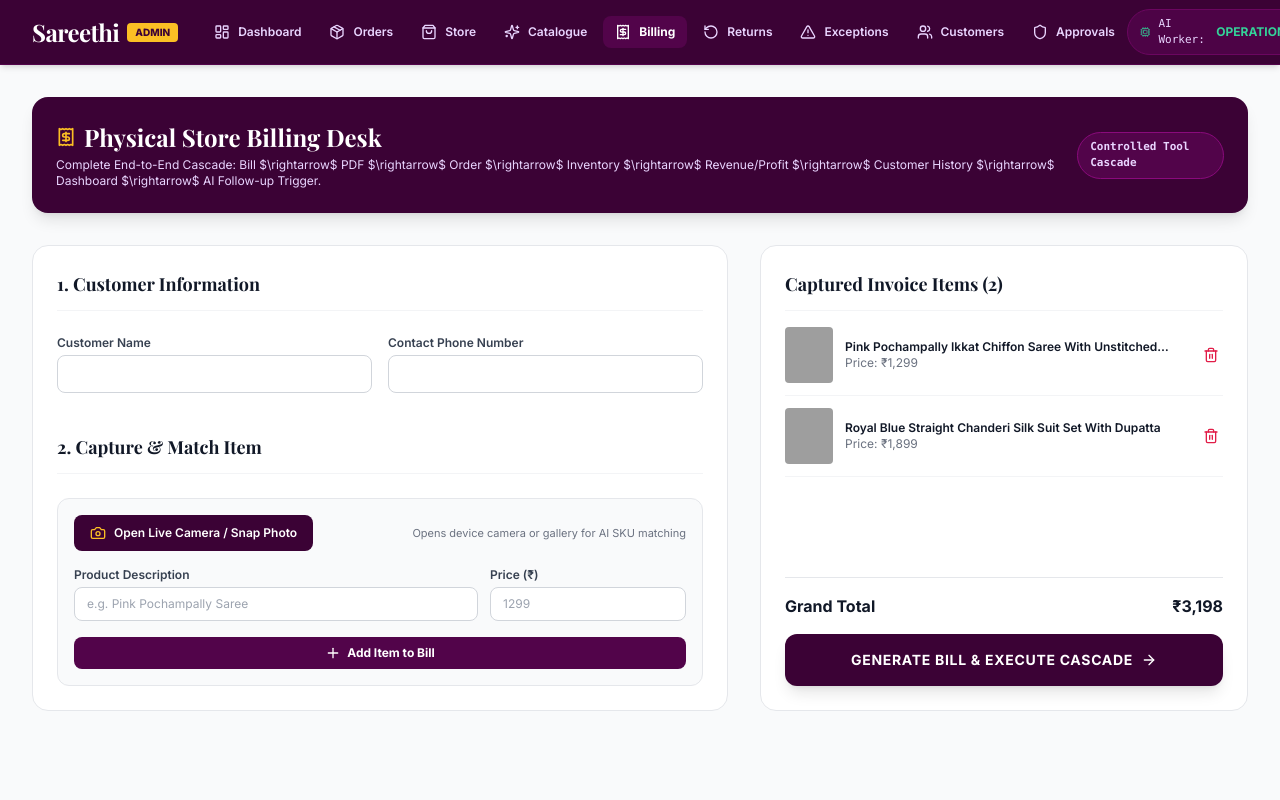
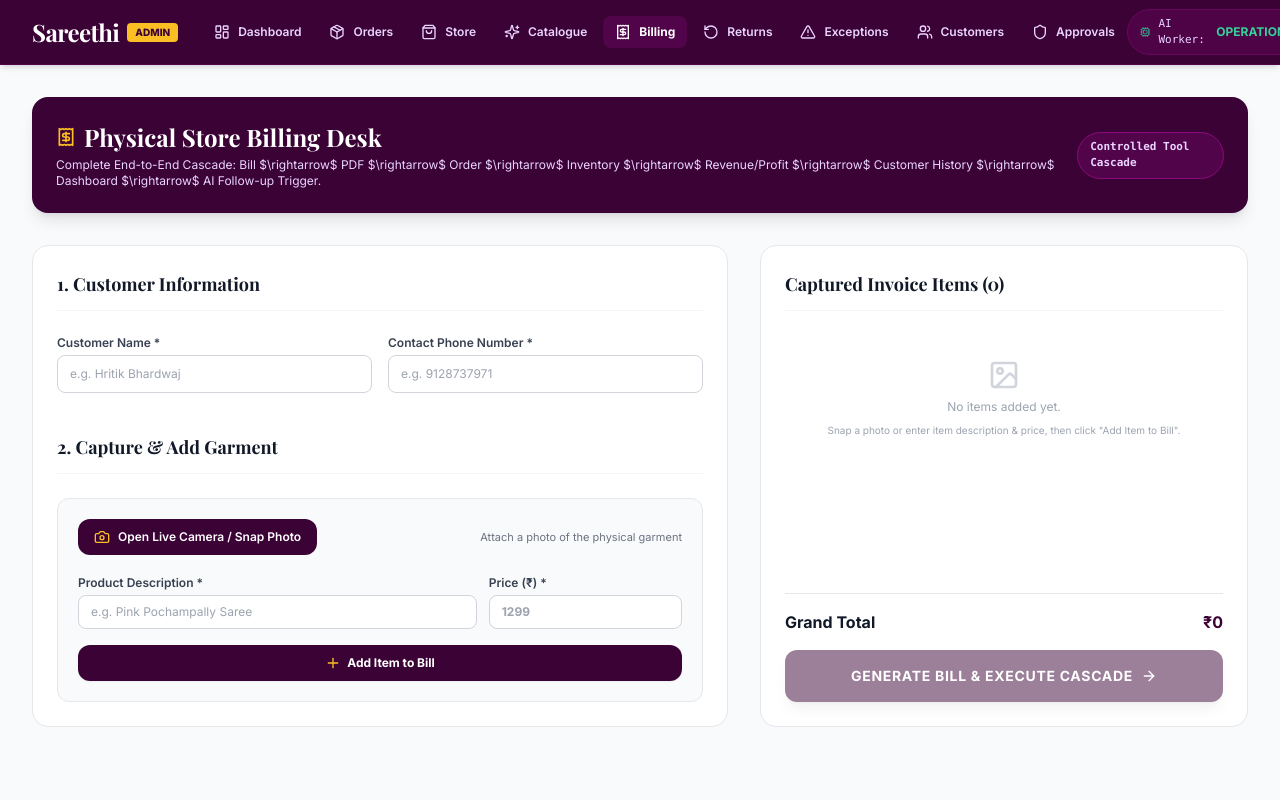
Before and after one commit to hritikbhardwaj12/Sareethi, a Next.js app: page /admin/billing in a window 1280 px wide. Shown: the top 800 px of the page. Built offline with nearby package versions, Linux system fonts and the light colour scheme; grey boxes are pictures that could not be loaded; a web font is replaced by a local one.

Commit message:
fix: empty default billing items and streamlined single-step camera photo attachment

```diff
--- a/src/app/admin/billing/page.tsx
+++ b/src/app/admin/billing/page.tsx
@@ -5,8 +5,8 @@ import { AdminHeader } from '@/components/admin/AdminHeader';
 import { Footer } from '@/components/layout/Footer';
 import { useStoreData } from '@/context/StoreDataContext';
 import { CameraCaptureModal } from '@/components/admin/CameraCaptureModal';
-import { executeEndToEndBillingCascadeAction, matchProductPhotoAction, BillItemPayload, CreateBillResult } from '@/lib/actions/billing';
-import { Receipt, Camera, Plus, Trash2, CheckCircle2, Sparkles, Printer, ArrowRight, TrendingUp, ShieldCheck } from 'lucide-react';
+import { executeEndToEndBillingCascadeAction, BillItemPayload, CreateBillResult } from '@/lib/actions/billing';
+import { Receipt, Camera, Plus, Trash2, CheckCircle2, Sparkles, Printer, ArrowRight, X, Image as ImageIcon } from 'lucide-react';
 import Link from 'next/link';
 
 export default function AdminBillingPage() {
@@ -17,69 +17,41 @@ export default function AdminBillingPage() {
   const [customerName, setCustomerName] = useState('');
   const [customerPhone, setCustomerPhone] = useState('');
 
-  // Captured Items List
-  const [items, setItems] = useState<BillItemPayload[]>([
-    {
-      product_id: 'SAR-00001',
-      product_name: 'Pink Pochampally Ikkat Chiffon Saree With Unstitched Blouse Piece',
-      captured_image_url: 'https://images.unsplash.com/photo-1610030469983-98e550d6193c?auto=format&fit=crop&w=800&q=80',
-      unit_price: 1299,
-      quantity: 1,
-    },
-    {
-      product_id: 'SUIT-00001',
-      product_name: 'Royal Blue Straight Chanderi Silk Suit Set With Dupatta',
-      captured_image_url: 'https://images.unsplash.com/photo-1583391733956-3750e0ff4e8b?auto=format&fit=crop&w=800&q=80',
-      unit_price: 1899,
-      quantity: 1,
-    },
-  ]);
+  // Captured Items List (Empty by default)
+  const [items, setItems] = useState<BillItemPayload[]>([]);
 
   // Current Item Capture State
   const [newItemName, setNewItemName] = useState('');
   const [newItemPrice, setNewItemPrice] = useState('');
-  const [newItemImage, setNewItemImage] = useState('');
+  const [newItemImage, setNewItemImage] = useState<string | null>(null);
   const [cameraModalOpen, setCameraModalOpen] = useState(false);
 
   // End-to-End Cascade Result
   const [billResult, setBillResult] = useState<CreateBillResult | null>(null);
 
-  const handleProductSelectedFromCamera = (matched: {
-    product_id: string;
-    product_name: string;
-    unit_price: number;
-    captured_image_url: string;
-  }) => {
-    setNewItemName(matched.product_name);
-    setNewItemPrice(matched.unit_price.toString());
-    setNewItemImage(matched.captured_image_url);
+  const handleAddItem = () => {
+    if (!newItemName.trim() || !newItemPrice) {
+      alert('Please provide a product description and price.');
+      return;
+    }
 
-    // Also auto-add item to bill list
     setItems((prev) => [
       ...prev,
       {
-        product_id: matched.product_id,
-        product_name: matched.product_name,
-        unit_price: matched.unit_price,
+        product_id: `ITEM-${Math.floor(1000 + Math.random() * 9000)}`,
+        product_name: newItemName.trim(),
+        unit_price: parseFloat(newItemPrice) || 0,
         quantity: 1,
-        captured_image_url: matched.captured_image_url,
+        captured_image_url:
+          newItemImage ||
+          'https://images.unsplash.com/photo-1610030469983-98e550d6193c?auto=format&fit=crop&w=800&q=80',
       },
     ]);
-  };
 
-  const handleAddItem = () => {
-    if (!newItemName || !newItemPrice) return;
-    setItems((prev) => [
-      ...prev,
-      {
-        product_name: newItemName,
-        unit_price: parseFloat(newItemPrice) || 0,
-        quantity: 1,
-        captured_image_url: 'https://images.unsplash.com/photo-1617627143750-d86bc21e42bb?auto=format&fit=crop&w=800&q=80',
-      },
-    ]);
+    // Reset item capture inputs
     setNewItemName('');
     setNewItemPrice('');
+    setNewItemImage(null);
   };
 
   const handleRemoveItem = (index: number) => {
@@ -89,7 +61,14 @@ export default function AdminBillingPage() {
   const totalAmount = items.reduce((sum, item) => sum + item.unit_price * item.quantity, 0);
 
   const handleGenerateBill = () => {
-    if (items.length === 0 || !customerName || !customerPhone) return;
+    if (items.length === 0) {
+      alert('Please add at least one item to the bill.');
+      return;
+    }
+    if (!customerName.trim() || !customerPhone.trim()) {
+      alert('Please enter Customer Name and Contact Phone Number.');
+      return;
+    }
 
     startTransition(async () => {
       // 1. Update persistent local store state
@@ -102,8 +81,8 @@ export default function AdminBillingPage() {
       // 2. Call server action for backend cascade
       try {
         await executeEndToEndBillingCascadeAction({
-          customer_name: customerName,
-          customer_phone: customerPhone,
+          customer_name: customerName.trim(),
+          customer_phone: customerPhone.trim(),
           items,
         });
       } catch (err) {
@@ -148,7 +127,7 @@ export default function AdminBillingPage() {
               </div>
               <button
                 onClick={() => window.print()}
-                className="px-4 py-2 bg-purple-950 text-white font-bold text-xs rounded-lg hover:bg-purple-900 flex items-center gap-1.5 shadow-sm"
+                className="px-4 py-2 bg-purple-950 text-white font-bold text-xs rounded-lg hover:bg-purple-900 flex items-center gap-1.5 shadow-sm cursor-pointer"
               >
                 <Printer className="w-4 h-4" /> PRINT PDF
               </button>
@@ -230,8 +209,8 @@ export default function AdminBillingPage() {
                 View Admin Dashboard <ArrowRight className="w-3.5 h-3.5" />
               </Link>
               <button
-                onClick={() => { setBillResult(null); setItems([]); }}
-                className="px-6 py-2.5 bg-purple-950 text-white font-bold text-xs rounded-xl hover:bg-purple-900 shadow-md"
+                onClick={() => { setBillResult(null); setItems([]); setCustomerName(''); setCustomerPhone(''); }}
+                className="px-6 py-2.5 bg-purple-950 text-white font-bold text-xs rounded-xl hover:bg-purple-900 shadow-md cursor-pointer"
               >
                 Start New Bill
               </button>
@@ -246,45 +225,69 @@ export default function AdminBillingPage() {
 
               <div className="grid grid-cols-2 gap-4 text-xs">
                 <div>
-                  <label className="block font-semibold text-gray-700 mb-1">Customer Name</label>
+                  <label className="block font-semibold text-gray-700 mb-1">Customer Name *</label>
                   <input
                     type="text"
                     required
+                    placeholder="e.g. Hritik Bhardwaj"
                     value={customerName}
                     onChange={(e) => setCustomerName(e.target.value)}
-                    className="w-full px-3 py-2.5 border border-gray-300 rounded-lg focus:ring-1 focus:ring-purple-950 focus:outline-none"
+                    className="w-full px-3 py-2.5 border border-gray-300 rounded-lg focus:ring-1 focus:ring-purple-950 focus:outline-none bg-white"
                   />
                 </div>
 
                 <div>
-                  <label className="block font-semibold text-gray-700 mb-1">Contact Phone Number</label>
+                  <label className="block font-semibold text-gray-700 mb-1">Contact Phone Number *</label>
                   <input
                     type="tel"
                     required
+                    placeholder="e.g. 9128737971"
                     value={customerPhone}
                     onChange={(e) => setCustomerPhone(e.target.value)}
-                    className="w-full px-3 py-2.5 border border-gray-300 rounded-lg focus:ring-1 focus:ring-purple-950 focus:outline-none"
+                    className="w-full px-3 py-2.5 border border-gray-300 rounded-lg focus:ring-1 focus:ring-purple-950 focus:outline-none bg-white"
                   />
                 </div>
               </div>
 
-              <h2 className="font-serif text-lg font-bold text-gray-900 border-b border-gray-100 pb-3 pt-4">2. Capture & Match Item</h2>
+              <h2 className="font-serif text-lg font-bold text-gray-900 border-b border-gray-100 pb-3 pt-4">2. Capture & Add Garment</h2>
 
-              <div className="p-4 bg-gray-50 border border-gray-200 rounded-xl space-y-4 text-xs">
+              <div className="p-5 bg-gray-50 border border-gray-200 rounded-xl space-y-4 text-xs">
+                {/* Photo Attachment Section */}
                 <div className="flex flex-col sm:flex-row gap-3 items-start sm:items-center justify-between">
                   <button
                     type="button"
                     onClick={() => setCameraModalOpen(true)}
-                    className="px-4 py-2.5 bg-purple-950 text-white font-semibold rounded-lg hover:bg-purple-900 flex items-center gap-2 shadow-xs cursor-pointer"
+                    className="px-4 py-2.5 bg-purple-950 text-white font-semibold rounded-xl hover:bg-purple-900 flex items-center gap-2 shadow-xs cursor-pointer"
                   >
-                    <Camera className="w-4 h-4 text-amber-400" /> Open Live Camera / Snap Photo
+                    <Camera className="w-4 h-4 text-amber-400" />
+                    {newItemImage ? 'Retake / Change Photo' : 'Open Live Camera / Snap Photo'}
                   </button>
-                  <span className="text-gray-500 text-[11px]">Opens device camera or gallery for AI SKU matching</span>
+                  <span className="text-gray-500 text-[11px]">Attach a photo of the physical garment</span>
                 </div>
 
-                <div className="grid grid-cols-3 gap-3">
+                {/* Attached Image Thumbnail */}
+                {newItemImage && (
+                  <div className="flex items-center gap-3 p-2 bg-white rounded-xl border border-gray-200">
+                    <img src={newItemImage} alt="Captured" className="w-14 h-16 object-cover rounded-lg" />
+                    <div className="flex-1">
+                      <span className="font-bold text-gray-800 text-xs block">Photo Attached</span>
+                      <span className="text-[10px] text-gray-400">Ready to add to bill</span>
+                    </div>
+                    <button
+                      type="button"
+                      onClick={() => setNewItemImage(null)}
+                      className="p-1.5 text-gray-400 hover:text-rose-600 rounded-lg cursor-pointer"
+                      title="Remove Photo"
+                    >
+                      <X className="w-4 h-4" />
+                    </button>
+                  </div>
+                )}
+
+                {/* Product Description and Price Inputs */}
+                <div className="grid grid-cols-3 gap-3 pt-1">
                   <div className="col-span-2">
-                    <label className="block font-semibold text-gray-700 mb-1">Product Description</label>
+                    <label className="block font-semibold text-gray-700 mb-1">Product Description *</label>
                     <input
                       type="text"
                       placeholder="e.g. Pink Pochampally Saree"
@@ -294,13 +297,13 @@ export default function AdminBillingPage() {
                     />
                   </div>
                   <div>
-                    <label className="block font-semibold text-gray-700 mb-1">Price (₹)</label>
+                    <label className="block font-semibold text-gray-700 mb-1">Price (₹) *</label>
                     <input
                       type="number"
                       placeholder="1299"
                       value={newItemPrice}
                       onChange={(e) => setNewItemPrice(e.target.value)}
-                      className="w-full px-3 py-2 border border-gray-300 rounded-lg bg-white focus:outline-none"
+                      className="w-full px-3 py-2 border border-gray-300 rounded-lg bg-white focus:outline-none font-bold"
                     />
                   </div>
                 </div>
@@ -308,9 +311,9 @@ export default function AdminBillingPage() {
                 <button
                   type="button"
                   onClick={handleAddItem}
-                  className="w-full py-2 bg-purple-900 text-white font-bold rounded-lg hover:bg-purple-800 flex items-center justify-center gap-1.5 cursor-pointer"
+                  className="w-full py-2.5 bg-purple-950 text-white font-bold rounded-xl hover:bg-purple-900 flex items-center justify-center gap-1.5 shadow-sm cursor-pointer"
                 >
-                  <Plus className="w-4 h-4" /> Add Item to Bill
+                  <Plus className="w-4 h-4 text-amber-400" /> Add Item to Bill
                 </button>
               </div>
             </div>
@@ -320,25 +323,33 @@ export default function AdminBillingPage() {
               <div>
                 <h2 className="font-serif text-lg font-bold text-gray-900 border-b border-gray-100 pb-3">Captured Invoice Items ({items.length})</h2>
                 <div className="space-y-3 mt-4 max-h-80 overflow-y-auto">
-                  {items.map((item, idx) => (
+                  {items.length === 0 ? (
+                    <div className="p-8 text-center text-gray-400 space-y-2">
+                      <ImageIcon className="w-8 h-8 mx-auto text-gray-300" />
+                      <p className="text-xs">No items added yet.</p>
+                      <p className="text-[10px] text-gray-400">Snap a photo or enter item description & price, then click "Add Item to Bill".</p>
+                    </div>
+                  ) : (
+                    items.map((item, idx) => (
                       <div key={idx} className="flex gap-3 text-xs border-b border-gray-100 pb-3 items-center">
-                      <img src={item.captured_image_url || 'https://images.unsplash.com/photo-1610030469983-98e550d6193c?auto=format&fit=crop&w=800&q=80'} alt={item.product_name} className="w-12 h-14 object-cover rounded bg-gray-50" />
+                        <img src={item.captured_image_url || 'https://images.unsplash.com/photo-1610030469983-98e550d6193c?auto=format&fit=crop&w=800&q=80'} alt={item.product_name} className="w-12 h-14 object-cover rounded-lg bg-gray-50" />
                         <div className="flex-1">
                           <p className="font-semibold text-gray-900 line-clamp-1">{item.product_name}</p>
                           <p className="text-gray-500">Price: ₹{item.unit_price.toLocaleString()}</p>
                         </div>
-                      <button onClick={() => handleRemoveItem(idx)} className="text-rose-600 hover:text-rose-800 p-1 cursor-pointer">
+                        <button onClick={() => handleRemoveItem(idx)} className="text-rose-600 hover:text-rose-800 p-1 cursor-pointer" title="Remove item">
                           <Trash2 className="w-4 h-4" />
                         </button>
                       </div>
-                  ))}
+                    ))
+                  )}
                 </div>
               </div>
 
               <div className="pt-4 border-t border-gray-200 space-y-4">
                 <div className="flex justify-between text-base font-bold text-gray-900">
                   <span>Grand Total</span>
-                  <span>₹{totalAmount.toLocaleString()}</span>
+                  <span className="text-purple-950 font-bold">₹{totalAmount.toLocaleString()}</span>
                 </div>
 
                 <button
@@ -358,7 +369,10 @@ export default function AdminBillingPage() {
       {cameraModalOpen && (
         <CameraCaptureModal
           onClose={() => setCameraModalOpen(false)}
-          onSelectProduct={handleProductSelectedFromCamera}
+          onSelectImage={(imageUrl) => {
+            setNewItemImage(imageUrl);
+            setCameraModalOpen(false);
+          }}
         />
       )}
 
--- a/src/components/admin/CameraCaptureModal.tsx
+++ b/src/components/admin/CameraCaptureModal.tsx
@@ -1,21 +1,14 @@
 'use client';
 
 import React, { useState, useRef, useEffect } from 'react';
-import { Camera, RefreshCw, X, Check, Upload, AlertCircle, Plus } from 'lucide-react';
-import { useStoreData } from '@/context/StoreDataContext';
+import { Camera, RefreshCw, X, Check, Upload, AlertCircle } from 'lucide-react';
 
 interface CameraCaptureModalProps {
   onClose: () => void;
-  onSelectProduct: (product: {
-    product_id: string;
-    product_name: string;
-    unit_price: number;
-    captured_image_url: string;
-  }) => void;
+  onSelectImage: (imageUrl: string) => void;
 }
 
-export function CameraCaptureModal({ onClose, onSelectProduct }: CameraCaptureModalProps) {
-  const { products } = useStoreData();
+export function CameraCaptureModal({ onClose, onSelectImage }: CameraCaptureModalProps) {
   const videoRef = useRef<HTMLVideoElement | null>(null);
   const canvasRef = useRef<HTMLCanvasElement | null>(null);
   const fileInputRef = useRef<HTMLInputElement | null>(null);
@@ -23,11 +16,6 @@ export function CameraCaptureModal({ onClose, onSelectProduct }: CameraCaptureMo
   const [stream, setStream] = useState<MediaStream | null>(null);
   const [capturedImage, setCapturedImage] = useState<string | null>(null);
   const [cameraError, setCameraError] = useState<string | null>(null);
-
-  // Manual Item Inputs
-  const [productName, setProductName] = useState('');
-  const [productPrice, setProductPrice] = useState('');
-  const [selectedSKU, setSelectedSKU] = useState('');
 
   // Start device camera on mount
   useEffect(() => {
@@ -103,53 +91,32 @@ export function CameraCaptureModal({ onClose, onSelectProduct }: CameraCaptureMo
     setCapturedImage(null);
   };
 
-  const handleQuickPick = (e: React.ChangeEvent<HTMLSelectElement>) => {
-    const prodId = e.target.value;
-    setSelectedSKU(prodId);
-    if (!prodId) return;
-    const prod = products.find((p) => p.id === prodId);
-    if (prod) {
-      setProductName(prod.name);
-      setProductPrice(prod.selling_price.toString());
+  const handleConfirmUse = () => {
+    if (capturedImage) {
+      onSelectImage(capturedImage);
+      onClose();
     }
   };
 
-  const handleConfirmAdd = () => {
-    if (!productName.trim() || !productPrice) {
-      alert('Please enter a product description and price.');
-      return;
-    }
-
-    onSelectProduct({
-      product_id: selectedSKU || `ITEM-${Math.floor(1000 + Math.random() * 9000)}`,
-      product_name: productName.trim(),
-      unit_price: parseFloat(productPrice) || 0,
-      captured_image_url:
-        capturedImage ||
-        'https://images.unsplash.com/photo-1610030469983-98e550d6193c?auto=format&fit=crop&w=800&q=80',
-    });
-    onClose();
-  };
-
   return (
-    <div className="fixed inset-0 z-50 bg-black/70 backdrop-blur-xs flex items-center justify-center p-4">
-      <div className="bg-white rounded-2xl max-w-lg w-full overflow-hidden shadow-2xl flex flex-col max-h-[90vh]">
+    <div className="fixed inset-0 z-50 bg-black/75 backdrop-blur-xs flex items-center justify-center p-4">
+      <div className="bg-white rounded-2xl max-w-md w-full overflow-hidden shadow-2xl flex flex-col">
         {/* Modal Header */}
         <div className="p-4 bg-purple-950 text-white flex justify-between items-center">
           <div className="flex items-center gap-2">
             <Camera className="w-5 h-5 text-amber-400" />
-            <h3 className="font-serif text-lg font-bold">Physical Garment Photo Capture</h3>
+            <h3 className="font-serif text-lg font-bold">Snap Garment Photo</h3>
           </div>
           <button
             onClick={onClose}
-            className="p-1 rounded-lg text-purple-200 hover:text-white hover:bg-purple-900 transition-colors"
+            className="p-1 rounded-lg text-purple-200 hover:text-white hover:bg-purple-900 transition-colors cursor-pointer"
           >
             <X className="w-5 h-5" />
           </button>
         </div>
 
-        {/* Body Viewport */}
-        <div className="p-5 overflow-y-auto space-y-4 flex-1">
+        {/* Viewfinder / Preview */}
+        <div className="p-5 space-y-4">
           {!capturedImage ? (
             <div className="space-y-4">
               {/* Camera Viewfinder */}
@@ -169,7 +136,7 @@ export function CameraCaptureModal({ onClose, onSelectProduct }: CameraCaptureMo
                   </div>
                 )}
 
-                {/* Shutter Overlay Button */}
+                {/* Shutter Button */}
                 {!cameraError && (
                   <div className="absolute bottom-4 left-0 right-0 flex justify-center">
                     <button
@@ -183,10 +150,10 @@ export function CameraCaptureModal({ onClose, onSelectProduct }: CameraCaptureMo
                 )}
               </div>
 
-              {/* Hidden Canvas for Frame Grab */}
+              {/* Hidden Canvas */}
               <canvas ref={canvasRef} className="hidden" />
 
-              {/* Alternative File / Device Camera Input */}
+              {/* Upload Alternative */}
               <div className="text-center pt-1">
                 <input
                   ref={fileInputRef}
@@ -201,73 +168,28 @@ export function CameraCaptureModal({ onClose, onSelectProduct }: CameraCaptureMo
                   onClick={() => fileInputRef.current?.click()}
                   className="px-4 py-2 bg-purple-50 text-purple-950 border border-purple-200 rounded-xl text-xs font-semibold hover:bg-purple-100 flex items-center justify-center gap-2 mx-auto cursor-pointer"
                 >
-                  <Upload className="w-3.5 h-3.5" /> Or Upload / Select Photo From Device
+                  <Upload className="w-3.5 h-3.5" /> Or Choose Photo From Device
                 </button>
               </div>
             </div>
           ) : (
-            /* Image Preview & Manual Product Entry */
+            /* Captured Photo Preview */
             <div className="space-y-4 text-xs">
-              <div className="relative aspect-[4/3] bg-gray-100 rounded-xl overflow-hidden border border-gray-200 max-h-48">
+              <div className="relative aspect-[4/3] bg-gray-100 rounded-xl overflow-hidden border border-gray-200">
                 <img src={capturedImage} alt="Captured Garment" className="w-full h-full object-cover" />
                 <button
                   onClick={handleRetake}
-                  className="absolute top-3 right-3 px-3 py-1.5 bg-black/70 text-white rounded-lg text-xs font-semibold flex items-center gap-1 hover:bg-black cursor-pointer"
+                  className="absolute top-3 right-3 px-3 py-1.5 bg-black/70 text-white rounded-lg text-xs font-semibold flex items-center gap-1 hover:bg-black cursor-pointer shadow-md"
                 >
-                  <RefreshCw className="w-3.5 h-3.5" /> Retake Photo
+                  <RefreshCw className="w-3.5 h-3.5" /> Retake
                 </button>
               </div>
-
-              {/* Quick Select from existing catalog */}
-              <div>
-                <label className="block font-semibold text-gray-700 mb-1">Quick Select From Catalogue (Optional):</label>
-                <select
-                  value={selectedSKU}
-                  onChange={handleQuickPick}
-                  className="w-full px-3 py-2 border border-gray-300 rounded-lg bg-white focus:outline-none"
-                >
-                  <option value="">-- Custom Manual Entry --</option>
-                  {products
-                    .filter((p) => p.status !== 'DELETED')
-                    .map((p) => (
-                      <option key={p.id} value={p.id}>
-                        {p.name} (₹{p.selling_price}) - {p.id}
-                      </option>
-                    ))}
-                </select>
-              </div>
-
-              {/* Manual Product Name & Price */}
-              <div className="space-y-3 pt-1">
-                <div>
-                  <label className="block font-semibold text-gray-700 mb-1">Product Description *</label>
-                  <input
-                    type="text"
-                    required
-                    placeholder="e.g. Silk Saree / Handloom Kurta"
-                    value={productName}
-                    onChange={(e) => setProductName(e.target.value)}
-                    className="w-full px-3 py-2 border border-gray-300 rounded-lg bg-white focus:outline-none"
-                  />
-                </div>
-
-                <div>
-                  <label className="block font-semibold text-gray-700 mb-1">Price (₹) *</label>
-                  <input
-                    type="number"
-                    required
-                    placeholder="1299"
-                    value={productPrice}
-                    onChange={(e) => setProductPrice(e.target.value)}
-                    className="w-full px-3 py-2 border border-gray-300 rounded-lg bg-white focus:outline-none font-bold text-sm"
-                  />
-                </div>
-              </div>
+              <p className="text-center text-gray-600 font-medium">Photo captured successfully!</p>
             </div>
           )}
         </div>
 
-        {/* Modal Footer Actions */}
+        {/* Actions */}
         <div className="p-4 border-t border-gray-100 bg-gray-50 flex justify-end gap-3">
           <button
             type="button"
@@ -280,10 +202,10 @@ export function CameraCaptureModal({ onClose, onSelectProduct }: CameraCaptureMo
           {capturedImage && (
             <button
               type="button"
-              onClick={handleConfirmAdd}
+              onClick={handleConfirmUse}
               className="px-5 py-2 bg-purple-950 text-white text-xs font-bold rounded-xl hover:bg-purple-900 shadow-md flex items-center gap-1.5 cursor-pointer"
             >
-              <Plus className="w-4 h-4" /> ADD ITEM TO BILL
+              <Check className="w-4 h-4 text-emerald-400" /> Use This Photo
             </button>
           )}
         </div>
```
Lines whose indentation alone changed are shown as unchanged.
